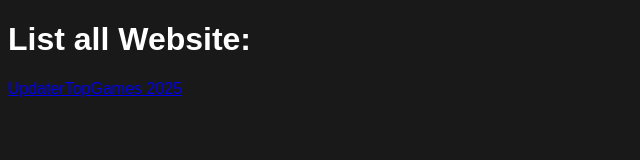
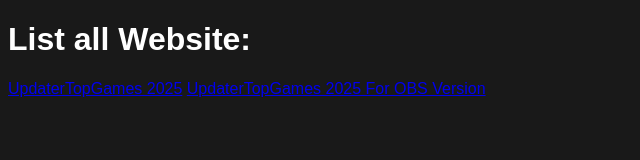
Before and after one commit to roblox-updater/Roblox-Updater.github.io, a plain HTML site: page index.html in a window 1280 px wide. Shown: the whole page, without its empty margins (0-640 px from the left). Drawn offline with Linux system fonts and the light colour scheme.

Commit message:
Update index.html

```diff
--- a/index.html
+++ b/index.html
@@ -19,6 +19,7 @@
   <h1>List all Website:</h1>
   <div>
     <a href="/UpdaterTopGames/2025.html">UpdaterTopGames 2025</a>
+    <a href="/UpdaterTopGames/2025forobs.html">UpdaterTopGames 2025 For OBS Version</a>
   </div>
 </body>
 </html>
```
